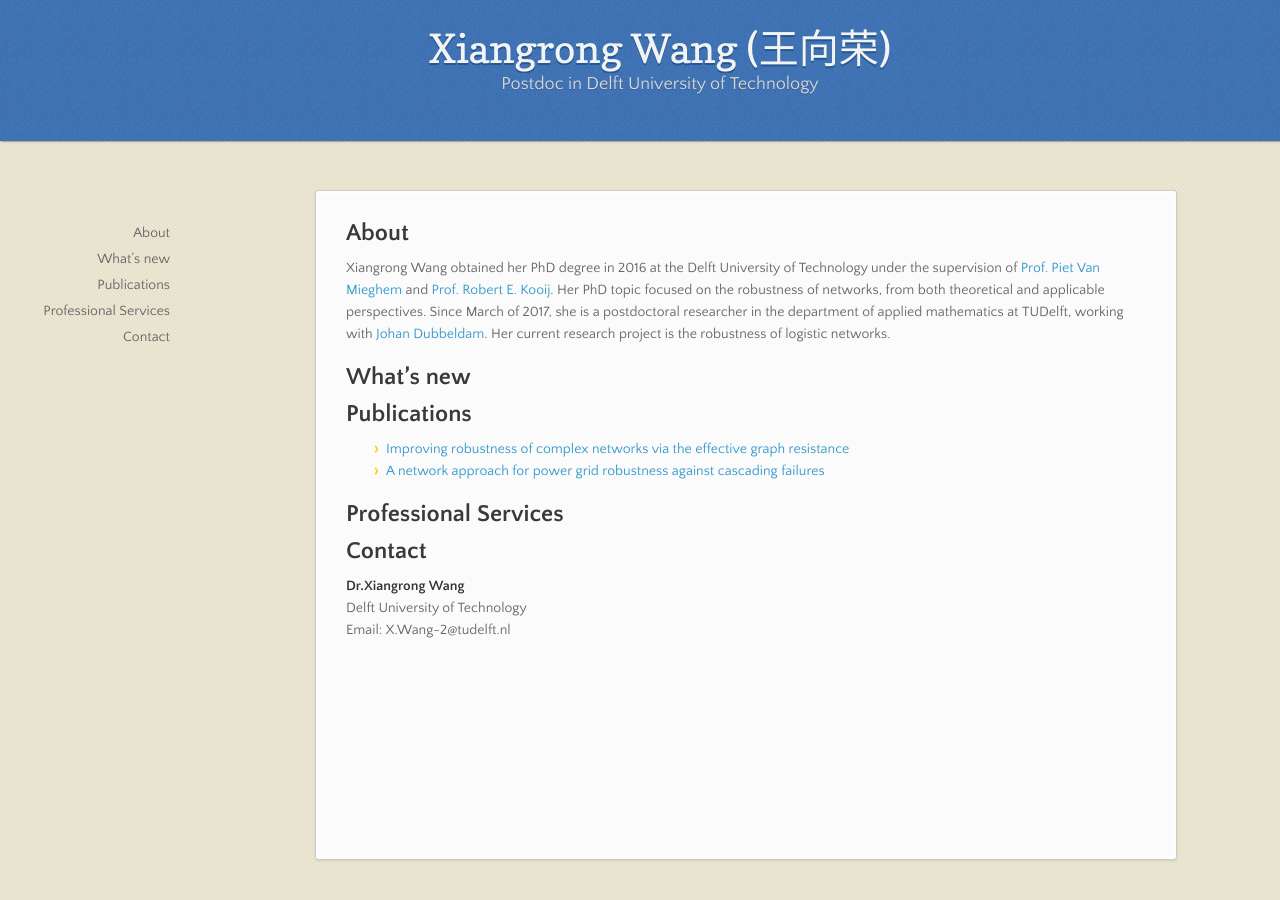
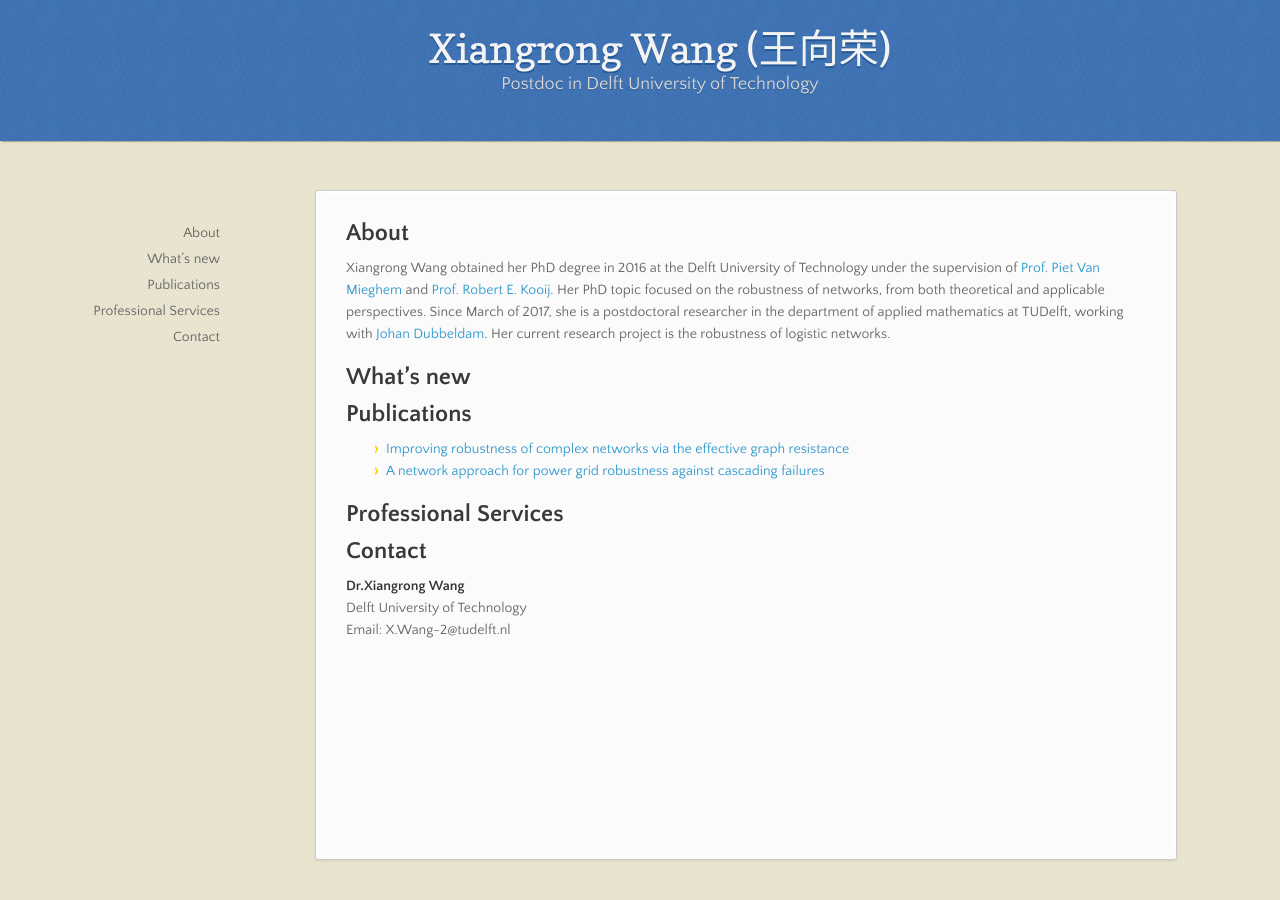
Before and after one commit to xiangrongwang/xiangrongwang.github.io, a Jekyll site: the page built from index.md, in a window 1280 px wide. Built offline with Jekyll 4.4.1, drawn with Linux system fonts in a browser that asks for light colours; nearby versions of some CDN libraries; our own code applies the rules of GitHub Pages for plain Markdown files.

Commit message:
Create jekyll-theme-leap-day.scss

```diff
--- a/_sass/jekyll-theme-leap-day.scss
+++ b/_sass/jekyll-theme-leap-day.scss
@@ -291,7 +291,7 @@ nav {
   position: fixed;
   top: 220px;
   left:50%;
-  margin-left:-700px;
+  margin-left:-650px;
   text-align: right;
 
   ul {
```
